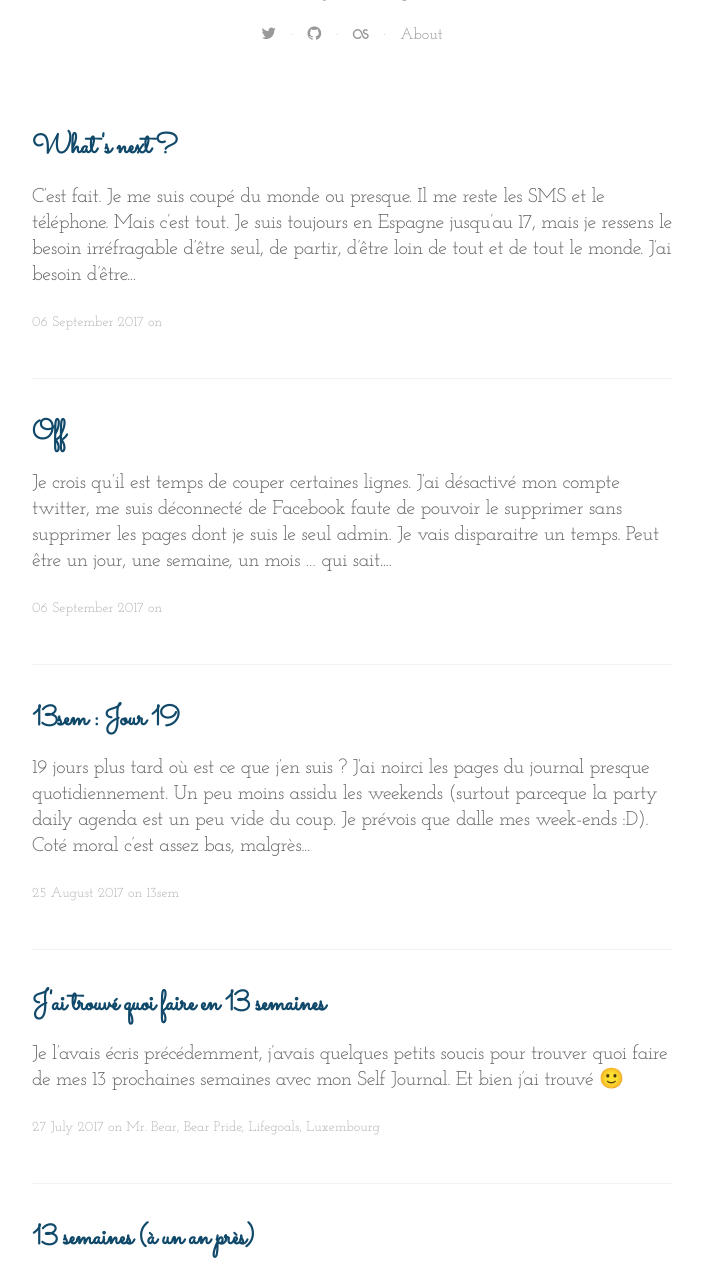
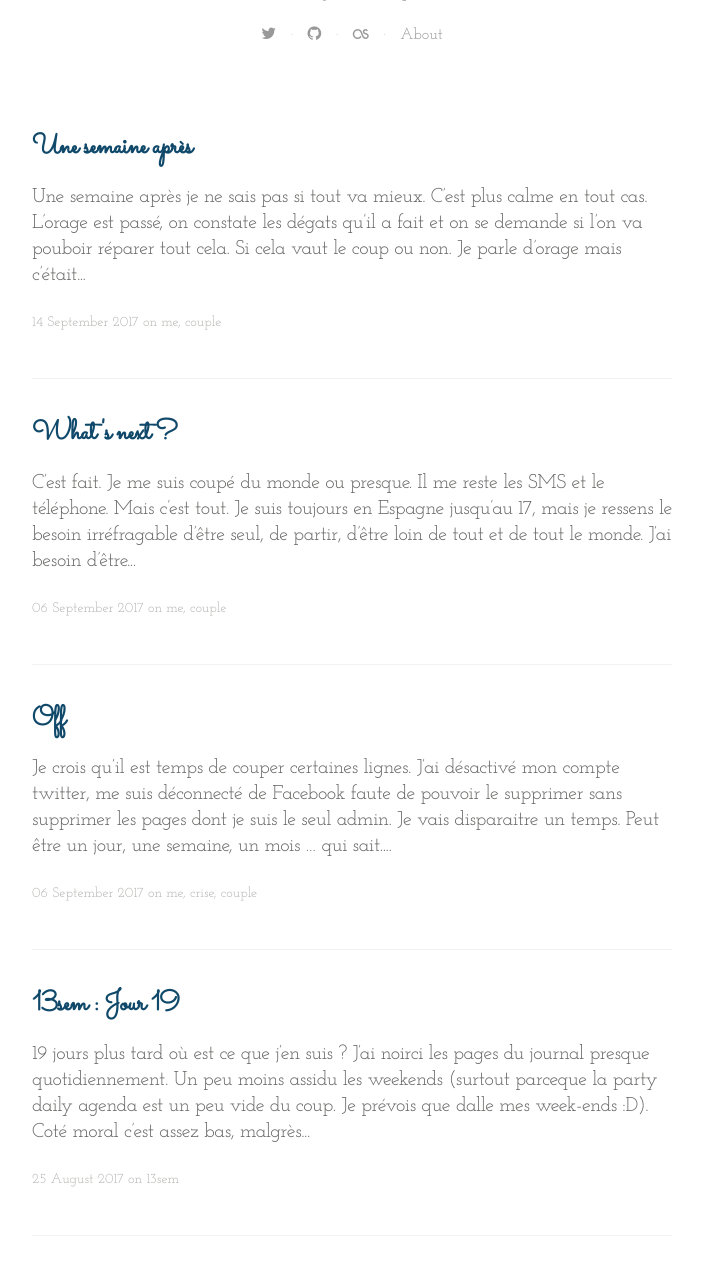
Before and after one commit to clawfire/clawfire.net, a Jekyll site: the page built from index.html, in a window 1280 px wide and 1400 px high, scrolled down 481 px, cut to the strip 133-1400 px from the top of the window. Shown: the whole strip, without its empty margins (288-991 px from the left). Built offline with Jekyll 4.4.1, drawn with Linux system fonts in a browser that asks for light colours; nearby versions of some CDN libraries; the list of posts is cut into pages by our own code; some of the changed text lies outside the part shown.

Commit message:
New post + tags on older posts

```diff
--- a/_posts/2017-09-06-off.markdown
+++ b/_posts/2017-09-06-off.markdown
@@ -2,6 +2,10 @@
 layout: post
 title: 'Off'
 date: '2017-09-06 11:44:47 +0200'
+tags:
+  - me
+  - crise
+  - couple
 ---
 
 Je crois qu'il est temps de couper certaines lignes. J'ai désactivé mon compte twitter, me suis déconnecté de Facebook faute de pouvoir le supprimer sans supprimer les pages dont je suis le seul admin. Je vais disparaitre un temps. Peut être un jour, une semaine, un mois ... qui sait.
--- a/_posts/2017-09-06-whats-next-.markdown
+++ b/_posts/2017-09-06-whats-next-.markdown
@@ -2,6 +2,9 @@
 layout: post
 title: What's next ?
 date: '2017-09-06 18:57:07 +0200'
+tags:
+  - me
+  - couple
 ---
 
 C'est fait. Je me suis coupé du monde ou presque. Il me reste les SMS et le téléphone. Mais c'est tout. Je suis toujours en Espagne jusqu'au 17, mais je ressens le besoin irréfragable d'être seul, de partir, d'être loin de tout et de tout le monde. J'ai besoin d'être seul. Il me faudrait sans doute une retraite dans un monastère. Je sais que Pierroblog l'a déjà fait... peut-être que cela m'aiderait.
--- /dev/null
+++ b/_posts/2017-09-14-une-semaine-apres.markdown
@@ -0,0 +1,18 @@
+---
+layout: post
+title: Une semaine après
+date: '2017-09-14 13:34:02 +0200'
+tags:
+  - me
+  - couple
+---
+
+Une semaine après je ne sais pas si tout va mieux. C'est plus calme en tout cas. L'orage est passé, on constate les dégats qu'il a fait et on se demande si l'on va pouboir réparer tout cela. Si cela vaut le coup ou non. Je parle d'orage mais c'était plutôt un séisme. Avec des répliques. Plus petites.
+
+Je me suis coupé des autres, pendant un temps. Je lui ai fait comprendre que je ne faisais plus rien, que je ne souriais plus aux autres, que je ne les regardaient même pas, que je ne leur était pas agréable, uniquement parceque sinon cela allait encore déclencher une esclandre. Au bout de 3 jours il en a eu marre. Moi aussi. J'ai réactivé mon compte twitter & Instagram. Pas le reste. Ce qui n'as pas manqué de le faire chier quand il devait m'envoyer un fichier, une image, faire suivre un message. Tellement habitué à me le balancer sur whatsapp ou autre. "J'ai plus". "Non plus". "Désinstallé aussi".
+
+Je sais que ce n'est pas sain comme comportement de ma part non plus, de m'enfermer des autres. Mais c'est mon coté passif-aggressif qui réagit ainsi. Pour marquer mon point, il faut démontrer l'absurdité de la situation.
+
+J'ai passé une semaine étrange. Je ne me suis pas mélangé plus que cela au autres, j'ai donné le change face à nos conaissances & ami mais au fond, le coeur avait du mal à y être.
+
+On approche de la fin des vacances et je ne sais toujours pas trop quoi penser. On a passé du temps ensemble, du bon temps. On se reparle. Mais il y a toujours ce qui c'est passé auquel on évite de faire référence. Sans compter le reste. Les trucs qui était déjà plus ou moins en fond et que j'essayais de temporiser faute de mieux.
```
